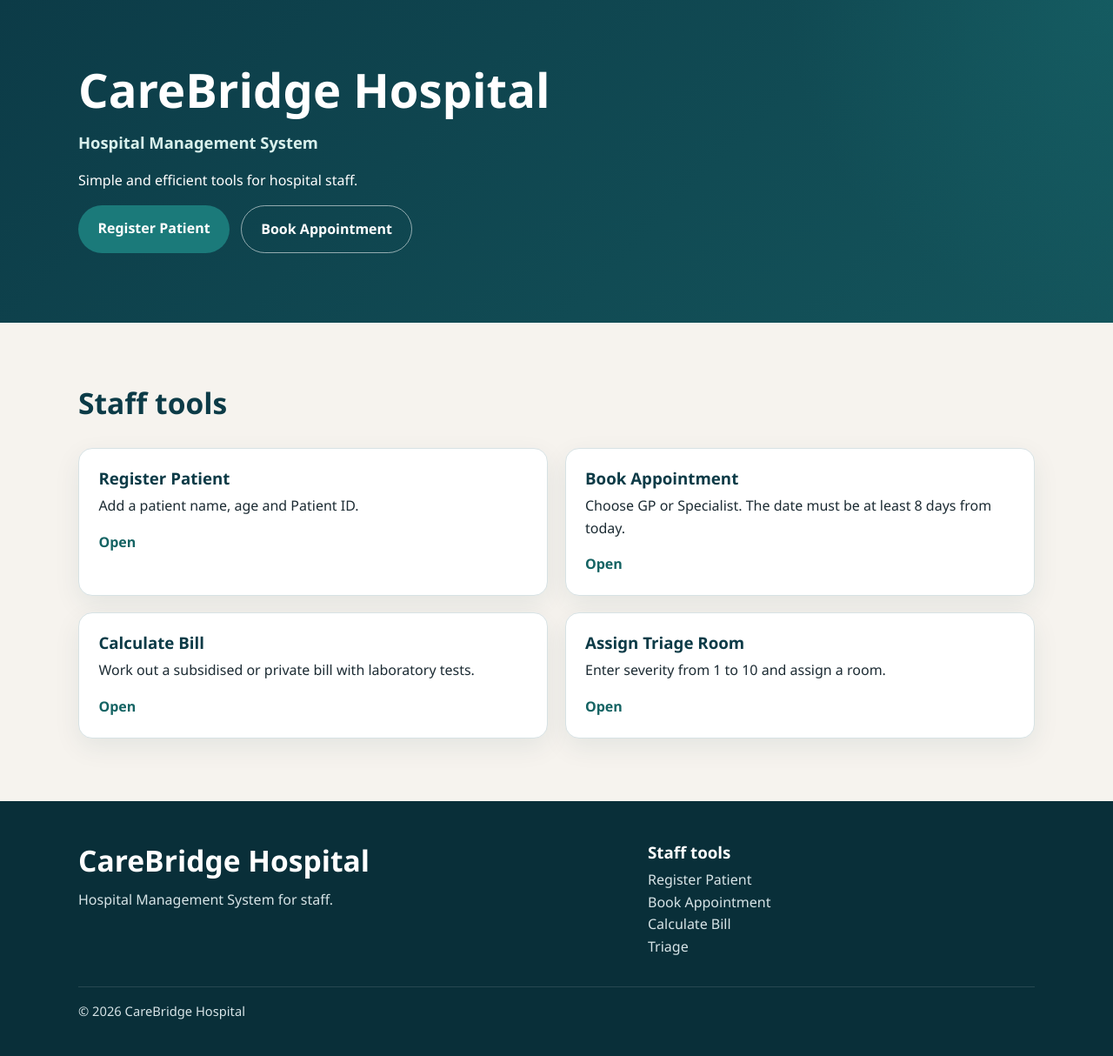
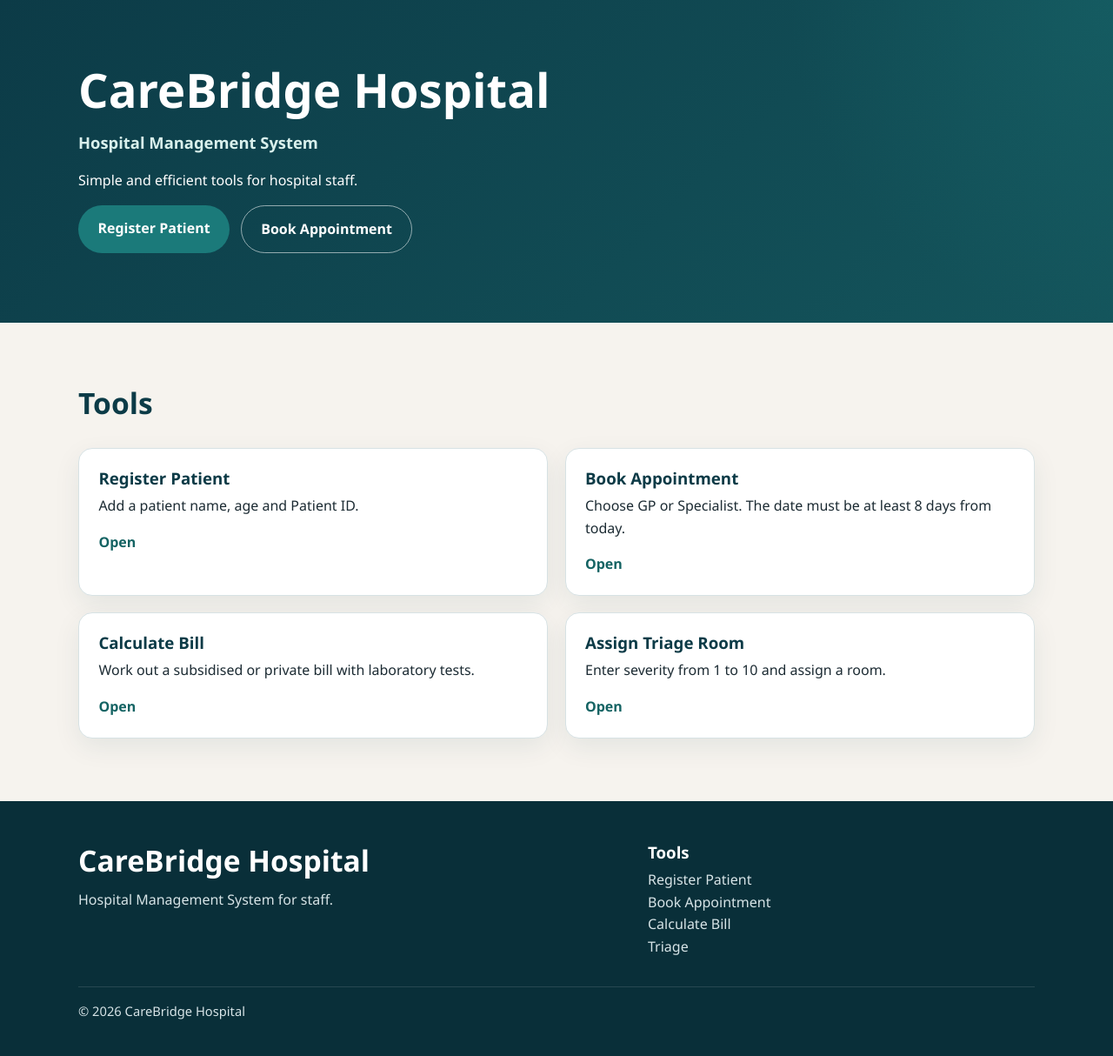
Before and after one commit to jiye130309-arch/CareBridge-Hospital, a Flask app: page / in a window 1280 px wide. Shown: the part 78-1292 px from the top of the page at 87% size. Run offline with Flask 3, Linux system fonts and the light colour scheme.

Commit message:
Update CareBridge Hospital

```diff
--- a/templates/base.html
+++ b/templates/base.html
@@ -53,7 +53,7 @@
             </div>
 
             <div>
-                <h3>Staff tools</h3>
+                <h3>Tools</h3>
                 <ul class="footer-links">
                     <li><a href="{{ url_for('register_patient') }}">Register Patient</a></li>
                     <li><a href="{{ url_for('book_appointment') }}">Book Appointment</a></li>
--- a/templates/index.html
+++ b/templates/index.html
@@ -20,7 +20,7 @@
 <section class="section">
     <div class="container">
         <div class="section-header">
-            <h2>Staff tools</h2>
+            <h2>Tools</h2>
         </div>
 
             <div class="card-grid function-grid">
```
Also changed, not shown: carebridge.db.
